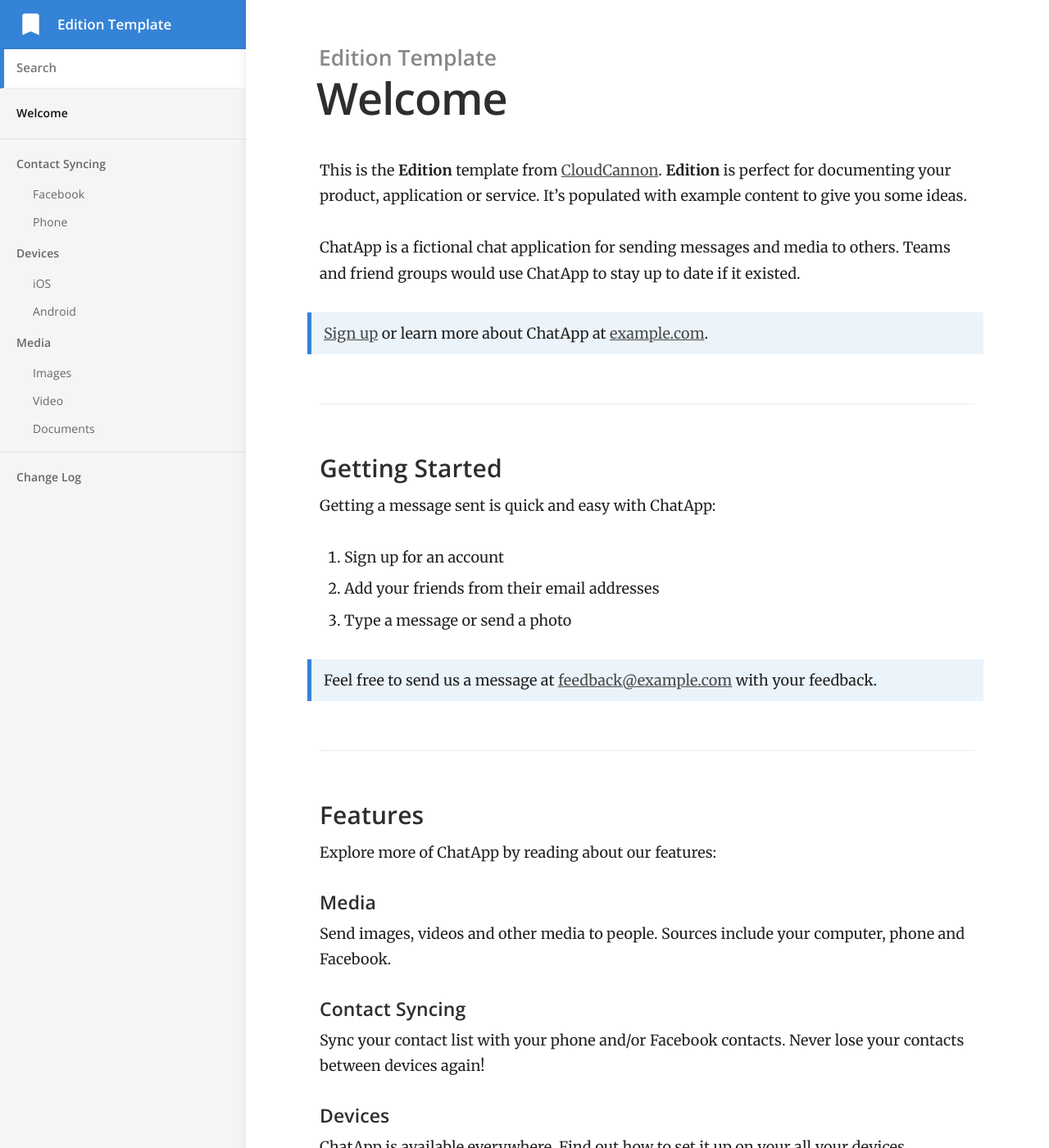
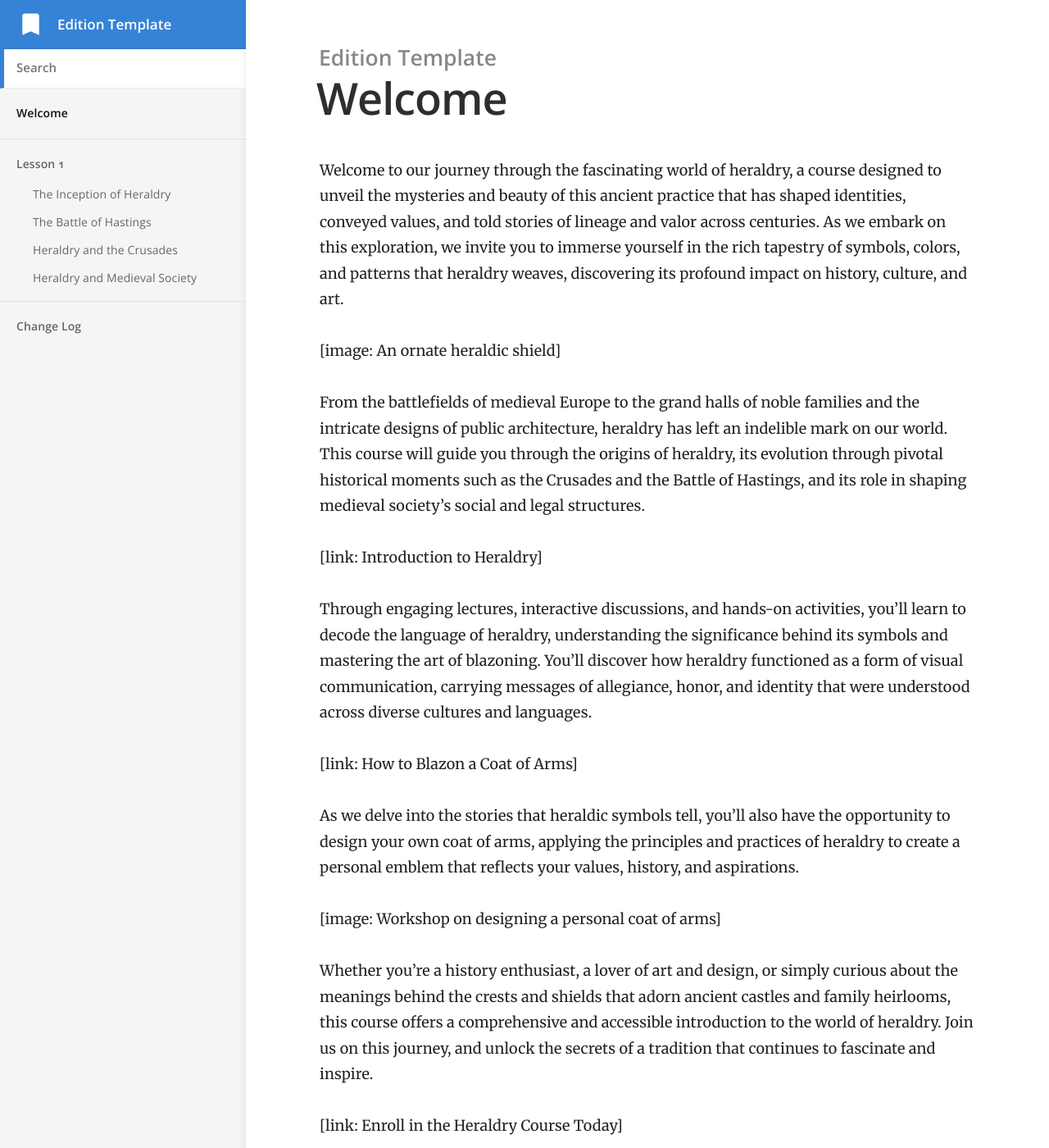
Before and after one commit to k3jph/heraldry-1, a Jekyll site: the page built from index.md, in a window 1280 px wide and 1400 px high. Shown: the whole window at 82% size. Built offline with Jekyll 4.4.1, drawn with Linux system fonts in a browser that asks for light colours; some of the changed text lies outside the part shown.

Commit message:
Getting started

```diff
--- a/Gemfile
+++ b/Gemfile
@@ -1,9 +1,11 @@
 source 'https://rubygems.org'
 
-gem 'jekyll', '3.8.4'
+gem 'jekyll'
+gem "webrick"
 
 group :jekyll_plugins do
   gem 'jekyll-feed', '0.11.0'
   gem 'jekyll-seo-tag', '2.5.0'
   gem 'jekyll-sitemap', '1.2.0'
+  gem 'kramdown-parser-gfm'
 end
--- /dev/null
+++ b/_docs/lesson-1/crusades.md
@@ -0,0 +1,65 @@
+---
+title: Heraldry and the Crusades
+category: Lesson 1
+order: 3
+---
+
+The Crusades, a series of religious and military expeditions from
+the late 11th to the 13th centuries, played a pivotal role in the
+evolution and codification of heraldry. Before these campaigns,
+heraldic symbols were basic and functional, designed primarily for
+battlefield identification. These early symbols, featuring geometric
+shapes and rudimentary depictions of animals, served the immediate
+needs of distinguishing friend from foe during combat.
+
+[image:Crusader knights with early heraldic symbols on their shields]
+
+As European knights ventured into the Levant, they encountered
+diverse cultures, symbols, and artistic traditions. This exposure
+introduced a wealth of new motifs into heraldry, enriching the
+European heraldic vocabulary with exotic animals and adapting Islamic
+and Byzantine motifs. The lion and the eagle, depicted in more
+dynamic poses, became emblematic of courage and nobility, reflecting
+the influence of these encounters.
+
+link:Learn more about heraldic symbols and their meanings
+
+The Crusades also necessitated a system for the unique identification
+of knights from different European regions, leading to more complex
+designs and the beginnings of heraldic standardization. Heraldry
+transitioned from a practical tool to a sophisticated system of
+symbols, conveying intricate narratives of family, geography, and
+personal achievement.
+
+[image:A medieval manuscript illustrating the complex heraldry
+post-Crusades]
+
+The post-Crusade era saw the establishment of heraldic authorities
+and heraldic rolls, formalizing the registration and regulation of
+coats of arms. This codification was crucial for maintaining the
+uniqueness of each coat of arms and for heraldry's role in social
+hierarchy and military identification.
+
+link:Explore the history of the College of Arms
+
+The introduction of new symbols, charges, and tinctures expanded
+the heraldic palette, with vibrant colors and patterns inspired by
+Eastern encounters. Sable (black), vert (green), and purpure (purple)
+joined the traditional heraldic colors, while the cross became a
+ubiquitous symbol of the crusading spirit.
+
+[image:Comparison of heraldic tinctures before and after the Crusades]
+
+The Crusades' influence on heraldry was profound, introducing a
+diversity and complexity that reflected the broad cultural exchanges
+of the medieval world. The integration of Eastern symbols and the
+formalization of heraldic practices enriched European heraldry,
+embedding it deeply within chivalric culture.
+
+link:Detailed analysis of the Crusades' impact on European heraldry
+
+The lasting legacy of the Crusades in heraldic traditions underscores
+the significant impact of these military campaigns on European
+culture. The symbols adopted during this period continue to resonate,
+embodying a heritage of valor, faith, and cross-cultural encounters
+that defined the medieval world.
--- /dev/null
+++ b/_docs/lesson-1/function.md
@@ -0,0 +1,57 @@
+---
+title: Heraldry and Medieval Society
+category: Lesson 1
+order: 4
+---
+
+Heraldry, emerging amidst medieval warfare's chaos, became essential
+for battlefield identification, transcending its ornamental roots
+to shape strategies and alliances. It turned the tumultuous battlefield
+into a realm where symbols on shields and banners clarified friend
+from foe and marked leadership, much like a chessboard with
+recognizable pieces. The Battle of Agincourt in 1415 epitomized
+heraldry's role in warfare, as heraldic banners helped organize
+forces and ensure English longbowmen could distinguish their targets,
+directly impacting the battle's outcome.
+
+[image: Heraldic banners at the Battle of Agincourt]
+
+Beyond the battlefield, heraldry wove itself into the social fabric
+of medieval society, symbolizing lineage, alliances, and status.
+It served as a visual language, telling stories of familial history
+and noble deeds, often providing immediate insights into a bearer's
+social standing. Tournaments and social ceremonies further highlighted
+heraldry's importance, allowing families to display their achievements
+and reinforce their reputation.
+
+[link: Medieval tournaments and heraldic display]
+
+Legally and administratively, heraldry underpinned document
+authentication and the bureaucratic processes of the time, with
+seals bearing heraldic symbols acting as unforgeable signatures.
+The establishment of heraldic authorities, such as the College of
+Arms, regulated the use of heraldic symbols, ensuring each was
+unique and upheld heraldry's integrity as an identity system.
+
+[image: Wax seal with heraldic emblem]
+
+Moreover, heraldry found a permanent place in medieval architecture,
+with coats of arms adorning castles, manors, churches, and public
+buildings. These symbols, carved into stone or stained glass, were
+not mere decorations but declarations of power, prestige, and
+patronage, embedding noble identities into the structures themselves.
+
+[image: Heraldic symbols in medieval architecture]
+
+Through its practical applications in warfare, its role in social
+hierarchy, and its legal and architectural uses, heraldry became
+an indispensable element of medieval culture. It served as a bridge
+between the realms of symbolism and legal authority, reflecting the
+societal ideals and values of the time.
+
+[link: The enduring significance of heraldry in medieval society]
+
+In essence, heraldry was far more than a means of identification;
+it was a comprehensive system encapsulating medieval society's
+complexities, from battlefield tactics to social stratification and
+architectural expression.
--- /dev/null
+++ b/_docs/lesson-1/hastings.md
@@ -0,0 +1,53 @@
+---
+title: The Battle of Hastings
+category: Lesson 1
+order: 2
+---
+
+The Battle of Hastings on October 14, 1066, was not just a pivotal
+moment in English history but also a significant catalyst for the
+evolution of heraldry in medieval Europe. This clash, emerging from
+a succession dispute after Edward the Confessor's death, saw Harold
+Godwinson's forces defeated by William the Conqueror's Normans,
+leading to the latter's ascension to the English throne and the
+introduction of Norman cultural practices into England—including
+the nascent forms of heraldry.
+
+At Hastings, symbols played vital roles beyond mere identification;
+they were morale boosters and emblems of legitimacy and valor.
+William's papally blessed banner and Harold's fighting man standards
+are early examples of the symbolic language that would evolve into
+the complex heraldic system. This battle underscored the necessity
+for clear identifiers in warfare, a need heraldry would come to
+address by codifying symbols of lineage, allegiance, and rank.
+
+[image:A reenactment of the Battle of Hastings with focus on heraldic
+banners]
+
+The Bayeux Tapestry, a remarkable artifact from this era, offers a
+vivid account of the Norman Conquest, depicting scenes rich in
+symbolism and early heraldic-like motifs. This embroidered narrative,
+possibly crafted by Anglo-Saxon artisans, showcases the intricate
+interplay between art, history, and emerging heraldry, providing
+insights into medieval identity and propaganda.
+
+[image:Detailed segment of the Bayeux Tapestry showing heraldic
+symbols]
+
+Heraldry's formalization post-Hastings marked a significant shift,
+integrating this system of symbols deeply into the fabric of European
+noble traditions. Initially serving practical battlefield needs,
+heraldry grew into a sophisticated societal code under Norman
+influence, emphasizing clear, recognizable symbols for noble
+identification. This transformation was pivotal, embedding heraldic
+practices into English culture and, by extension, across Europe.
+
+link:Explore the Bayeux Tapestry in detail
+
+The Battle of Hastings and the Norman Conquest thus played crucial
+roles in heraldry's development from functional military identifiers
+to a richly symbolic language, reflecting individual and familial
+honor, achievements, and aspirations. This evolution from battlefield
+necessity to an essential element of chivalric culture underscores
+heraldry's lasting legacy in mediating medieval society's ideals
+and values.
--- /dev/null
+++ b/_docs/lesson-1/inception.md
@@ -0,0 +1,57 @@
+---
+title: The Inception of Heraldry
+category: Lesson 1
+order: 1
+---
+
+Heraldry's emergence in the 12th century as a distinctive element
+of medieval chivalry provided a critical solution to the anonymity
+of armored knights on the battlefield. Beyond its martial origins,
+heraldry evolved into a complex symbol system representing individuals,
+families, and institutions. These symbols, known as 'charges,'
+varied from animals to objects and abstract designs, each meticulously
+chosen for its attributed meanings and historical associations.
+
+The ancient practice of utilizing symbols for identification and
+representation laid the foundation for heraldry’s formal system.
+These early symbols, whether tribal totems or family emblems,
+highlighted a universal tendency to communicate identity visually
+in societies where literacy was rare. The chaos of medieval warfare,
+coupled with the burgeoning social hierarchy, necessitated a clear
+and organized method of identification, leading to heraldry's
+codification.
+
+[image:Examples of early heraldic shields]
+
+Heraldic symbols on shields, banners, and armor served not only as
+battlefield identifiers but also as markers of lineage, allegiance,
+and valor within the fabric of medieval society. These symbols acted
+as early forms of social media, conveying messages of identity and
+alliance woven into medieval life and conflict.
+
+The formalization of heraldry was driven by the need to avoid
+duplication and ensure unique representation. Tournaments, with
+their display of heraldic achievements, and the establishment of
+heraldic authorities, like the College of Arms, marked the evolution
+of heraldry from spontaneous symbols to a regulated governance
+system.
+
+[image:A knight's tournament showcasing heraldic banners]
+
+Heraldry mirrored the medieval ethos of chivalry, embodying the
+individual's or family's honor and achievements through symbolic
+language aligned with chivalric conduct. The heraldic symbols
+adorning shields and armor were imbued with meanings reflecting
+esteemed virtues like bravery, loyalty, and righteousness. The
+ritualistic aspect of heraldry, particularly evident in tournaments,
+reinforced social hierarchies and showcased the cultural identity
+and collective values of the period.
+
+Thus, heraldry transcended its utilitarian roots to become a central
+element of medieval culture, encapsulating chivalric ideals and
+knitting personal and familial honor with public duty and societal
+standing. Through heraldry, the abstract values of chivalry were
+made visible, reinforcing societal ideals that shaped medieval life.
+
+[link:More on the history and symbolism of
+heraldry:https://heraldrysociety.org]
--- a/index.md
+++ b/index.md
@@ -1,38 +1,24 @@
 ---
 title: Welcome
 ---
+Welcome to our journey through the fascinating world of heraldry, a course designed to unveil the mysteries and beauty of this ancient practice that has shaped identities, conveyed values, and told stories of lineage and valor across centuries. As we embark on this exploration, we invite you to immerse yourself in the rich tapestry of symbols, colors, and patterns that heraldry weaves, discovering its profound impact on history, culture, and art.
 
-This is the **Edition** template from [CloudCannon](http://cloudcannon.com/).
-**Edition** is perfect for documenting your product, application or service.
-It's populated with example content to give you some ideas.
+[image: An ornate heraldic shield]
 
-ChatApp is a fictional chat application for sending messages and media to others.
-Teams and friend groups would use ChatApp to stay up to date if it existed.
+From the battlefields of medieval Europe to the grand halls of noble families and the intricate designs of public architecture, heraldry has left an indelible mark on our world. This course will guide you through the origins of heraldry, its evolution through pivotal historical moments such as the Crusades and the Battle of Hastings, and its role in shaping medieval society's social and legal structures.
 
-> [Sign up](http://example.com/signup) or learn more about ChatApp at [example.com](http://example.com/).
+[link: Introduction to Heraldry]
 
-### Getting Started
+Through engaging lectures, interactive discussions, and hands-on activities, you'll learn to decode the language of heraldry, understanding the significance behind its symbols and mastering the art of blazoning. You'll discover how heraldry functioned as a form of visual communication, carrying messages of allegiance, honor, and identity that were understood across diverse cultures and languages.
 
-Getting a message sent is quick and easy with ChatApp:
+[link: How to Blazon a Coat of Arms]
 
-1. Sign up for an account
-2. Add your friends from their email addresses
-3. Type a message or send a photo
+As we delve into the stories that heraldic symbols tell, you'll also have the opportunity to design your own coat of arms, applying the principles and practices of heraldry to create a personal emblem that reflects your values, history, and aspirations.
 
-> Feel free to send us a message at [feedback@example.com](mailto:feedback@example.com) with your feedback.
+[image: Workshop on designing a personal coat of arms]
 
-### Features
+Whether you're a history enthusiast, a lover of art and design, or simply curious about the meanings behind the crests and shields that adorn ancient castles and family heirlooms, this course offers a comprehensive and accessible introduction to the world of heraldry. Join us on this journey, and unlock the secrets of a tradition that continues to fascinate and inspire.
 
-Explore more of ChatApp by reading about our features:
+[link: Enroll in the Heraldry Course Today]
 
-#### Media
-
-Send images, videos and other media to people. Sources include your computer, phone and Facebook.
-
-#### Contact Syncing
-
-Sync your contact list with your phone and/or Facebook contacts. Never lose your contacts between devices again!
-
-#### Devices
-
-ChatApp is available everywhere. Find out how to set it up on your all your devices.
+Welcome aboard, and let the adventure begin!
```
Also changed, not shown: _docs/contact-syncing/facebook.md (deleted, +0 -17 lines), _docs/contact-syncing/phone.md (deleted, +0 -18 lines), _docs/devices/android.md (deleted, +0 -15 lines), _docs/devices/ios.md (deleted, +0 -15 lines), _docs/media/documents.md (deleted, +0 -17 lines), _docs/media/images.md (deleted, +0 -29 lines), _docs/media/video.md (deleted, +0 -17 lines), Gemfile.lock.
